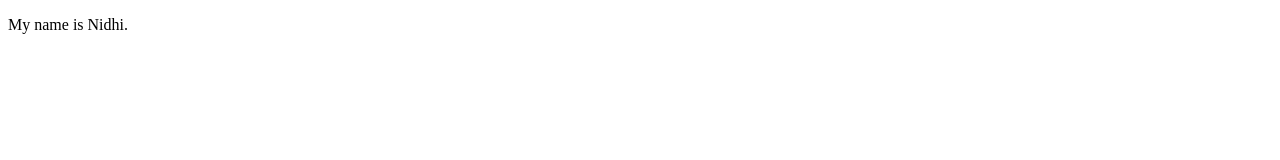
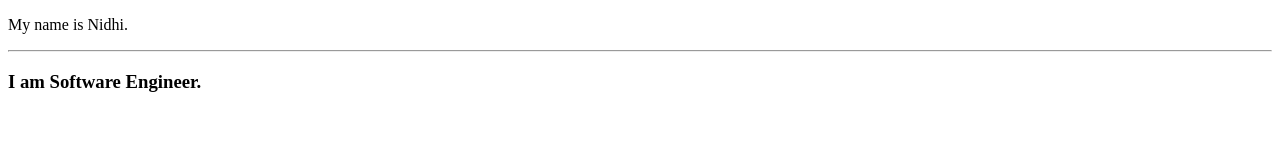
Before and after one commit to nidhitiwari11998/my-portolio, a plain HTML site: page about.html in a window 1280 px wide. Drawn offline with Linux system fonts and the light colour scheme.

Commit message:
Update files

```diff
--- a/about.html
+++ b/about.html
@@ -8,5 +8,9 @@
 </head>
 <body>
     <p>My name is Nidhi.</p>
+    <hr>
+    <h3>I am Software Engineer.</h3>
+
+
 </body>
 </html>
```
Also changed, not shown: index.html (+2 -1 lines).
